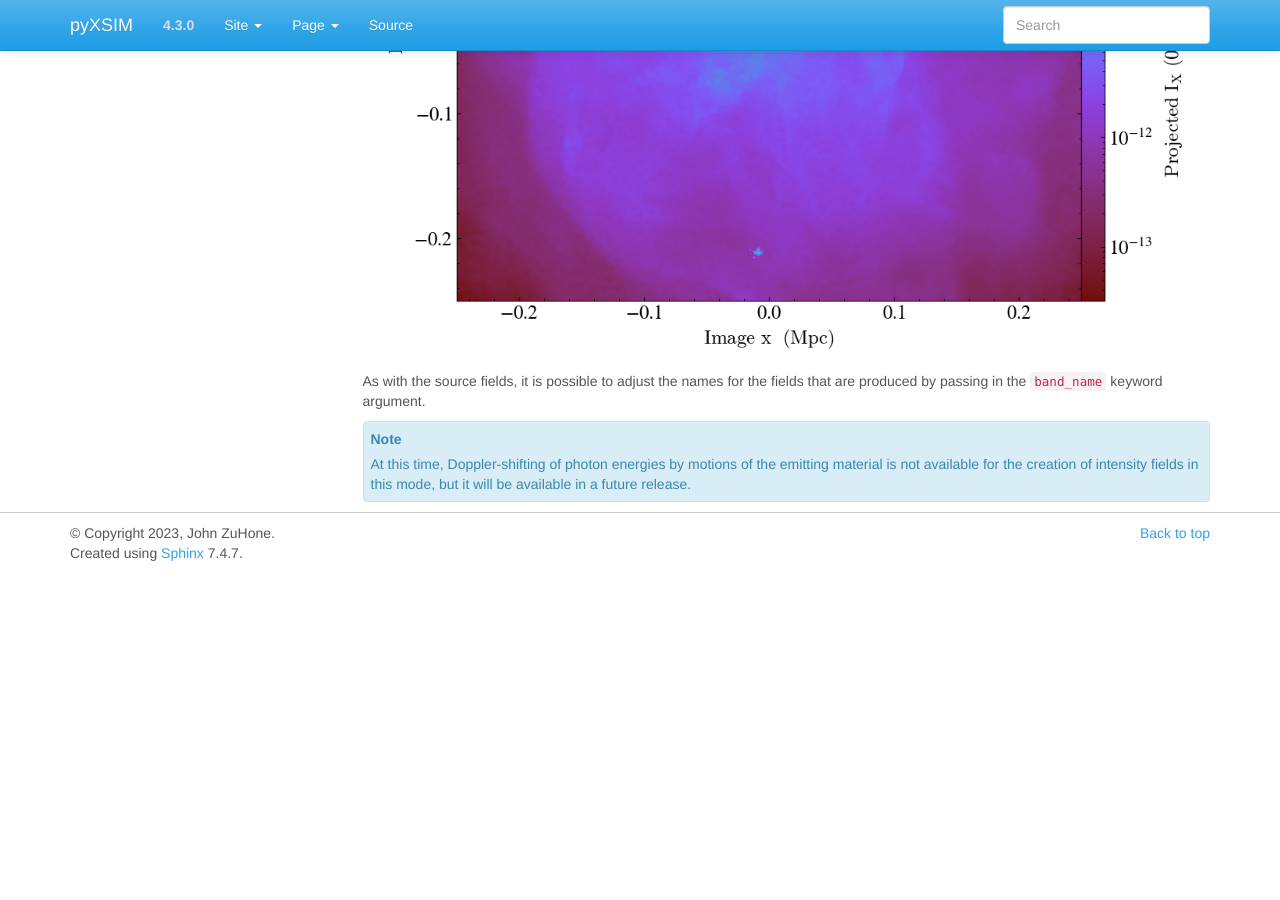
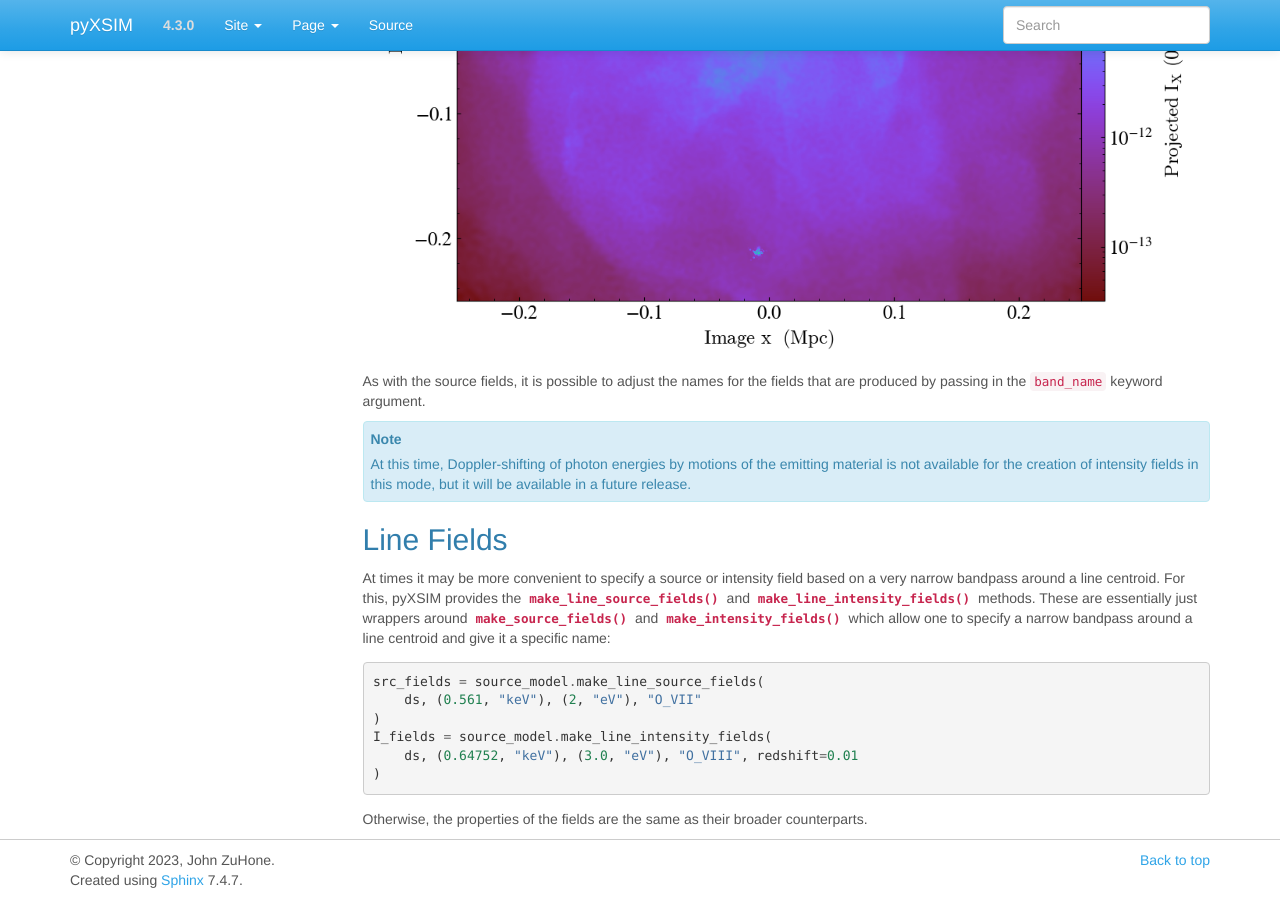
Before and after one commit to jzuhone/pyxsim, a Sphinx documentation site: the page built from doc/source/xray_fields.rst, in a window 1280 px wide and 900 px high, scrolled down 3804 px. Built offline with Sphinx 7.4.7, drawn with Linux system fonts in a browser that asks for light colours; before the commit the page ends 4377 px from its top, so only the background shows below that.

Commit message:
Finishing up docs

```diff
--- a/doc/source/xray_fields.rst
+++ b/doc/source/xray_fields.rst
@@ -190,3 +190,27 @@ are produced by passing in the ``band_name`` keyword argument.
     At this time, Doppler-shifting of photon energies by motions of the emitting
     material is not available for the creation of intensity fields in this mode,
     but it will be available in a future release.
+
+.. _line-fields:
+
+Line Fields
+-----------
+
+At times it may be more convenient to specify a source or intensity field based
+on a very narrow bandpass around a line centroid. For this, pyXSIM provides the
+:meth:`~pyxsim.sources.SourceModel.make_line_source_fields`
+and :meth:`~pyxsim.sources.SourceModel.make_line_intensity_fields` methods. These
+are essentially just wrappers around :meth:`~pyxsim.sources.SourceModel.make_source_fields`
+and :meth:`~pyxsim.sources.SourceModel.make_intensity_fields` which allow one
+to specify a narrow bandpass around a line centroid and give it a specific name:
+
+.. code-block:: python
+
+    src_fields = source_model.make_line_source_fields(
+        ds, (0.561, "keV"), (2, "eV"), "O_VII"
+    )
+    I_fields = source_model.make_line_intensity_fields(
+        ds, (0.64752, "keV"), (3.0, "eV"), "O_VIII", redshift=0.01
+    )
+
+Otherwise, the properties of the fields are the same as their broader counterparts.
```
Also changed, not shown: doc/source/changelog.rst (+6 -1 lines), doc/source/photon_lists/instruments.rst (+12 -5 lines).
